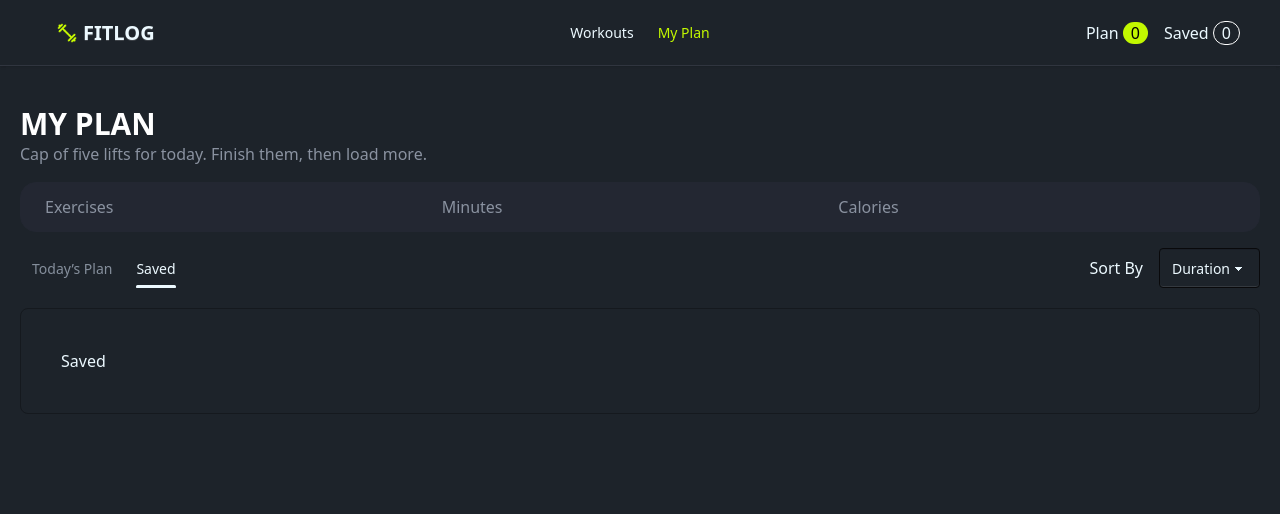
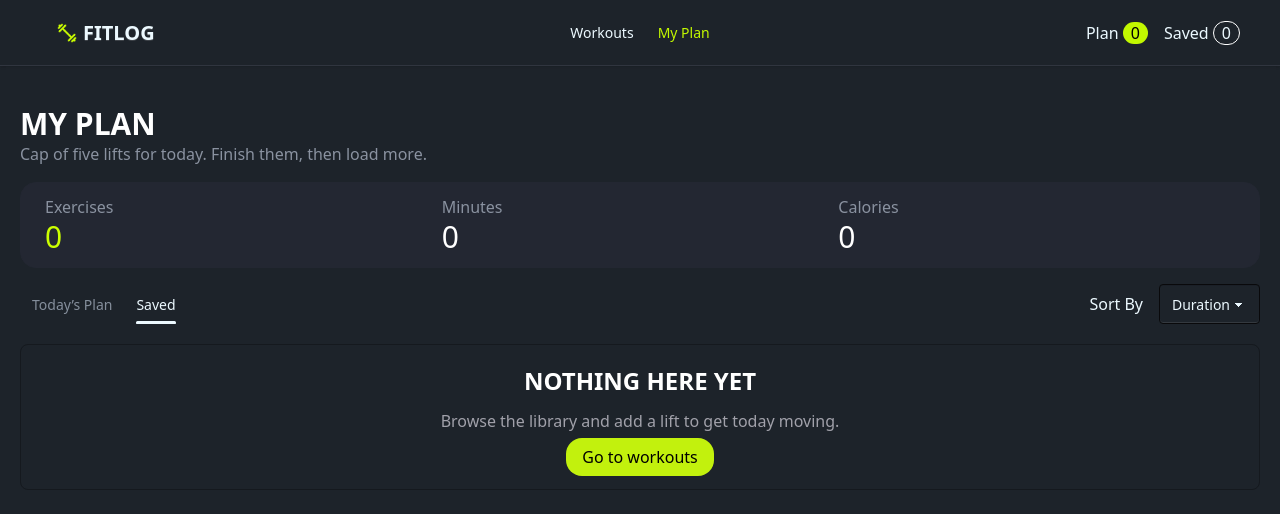
Before and after one commit to rezasdsju/fit-log, a Next.js app: page /my-plan in a window 1280 px wide. Shown: the top 514 px of the page. Built offline with nearby package versions, Linux system fonts and the light colour scheme.

Commit message:
feat: add save workout functionality

```diff
--- a/src/app/my-plan/page.tsx
+++ b/src/app/my-plan/page.tsx
@@ -9,7 +9,7 @@ import ListedWorkoutFallback from "@/components/shared/ListedWorkoutFallback";
 const MyPlanPage = () => {
     const [sortBy, setSortBy] = useState<'duration'|'calories'|'rating'>('duration')
     const [todayPlanSelected, setTodayPlanSelected] = useState(false)
-    const { todayPlan} = useContext(WorkoutContext)
+    const { todayPlan, saved} = useContext(WorkoutContext)
     const handleTodayPlanSelected = ()=>{
         setTodayPlanSelected(!todayPlanSelected)
     }
@@ -26,11 +26,13 @@ const MyPlanPage = () => {
         return sortedWorkout
     }
     const sortedTodayPlan = sortWorkout(todayPlan)
+    const sortedSaved = sortWorkout(saved)
     const todayPlanDurationTotal = todayPlan.map(workout=>workout.duration).reduce((elem,acc)=>elem+acc, 0)
     const todayPlanCaloriesTotal = todayPlan.map(workout=>workout.caloriesBurned).reduce((elem,acc)=>elem+acc, 0)
 
+    const savedWorkoutDurationTotal = saved.map(workout=>workout.duration).reduce((elem,acc)=>elem+acc,0)
 
-
+    const savedWorkoutCaloriesTotal = saved.map(workout=>workout.caloriesBurned).reduce((elem,acc)=>elem+acc,0)
     return (
         <div className="px-3 sm:px-5 py-5 sm:py-10 space-y-4">
             <div>
@@ -40,15 +42,15 @@ const MyPlanPage = () => {
             <div className="grid grid-cols-3 border-[1.5px] border-[#232732] bg-[#232732] px-3 sm:px-6 py-3 rounded-2xl">
                 <div className="text-[#8A92A0]">
                     <h4>Exercises</h4>
-                    <p className="text-[#CCFF00] text-3xl">{todayPlanSelected?todayPlan.length:''}</p>
+                    <p className="text-[#CCFF00] text-3xl">{todayPlanSelected?todayPlan.length:saved.length}</p>
                 </div>
                 <div className="text-[#8A92A0] ">
                     <h4>Minutes</h4>
-                    <p className="text-[#FFFFFF] text-3xl">{todayPlanSelected?todayPlanDurationTotal:''}</p>
+                    <p className="text-[#FFFFFF] text-3xl">{todayPlanSelected?todayPlanDurationTotal:savedWorkoutDurationTotal}</p>
                 </div>
                 <div className="text-[#8A92A0]">
                     <h4>Calories</h4>
-                    <p className="text-[#FFFFFF] text-3xl">{todayPlanSelected?todayPlanCaloriesTotal:''}</p>
+                    <p className="text-[#FFFFFF] text-3xl">{todayPlanSelected?todayPlanCaloriesTotal:savedWorkoutCaloriesTotal}</p>
                 </div>
             </div>
             <div className="relative ">
@@ -62,7 +64,12 @@ const MyPlanPage = () => {
                     </div>
 
                     <input type="radio" name="my_tabs_2" className="tab" aria-label="Saved" defaultChecked />
-                    <div className="tab-content border-base-300 bg-base-100 p-10 mt-5">Saved</div>
+                    <div className="tab-content border-base-300 bg-base-100 px-2 py-2 sm:px-5 sm:py-5 mt-5">
+                        {
+                            sortedSaved.length>0? sortedSaved.map(workout=><ListedWorkoutCard key={workout.id} workout={workout}></ListedWorkoutCard>) :<ListedWorkoutFallback></ListedWorkoutFallback>
+
+                        }
+                    </div>
 
                 </div>
 
--- a/src/app/workout-details/[id]/page.tsx
+++ b/src/app/workout-details/[id]/page.tsx
@@ -1,10 +1,10 @@
 import type { IWorkout } from "@/types/exerciseDataTypes";
 import Image from "next/image";
-import { FaRegBookmark } from "react-icons/fa";
+// import { FaRegBookmark } from "react-icons/fa";
 // import { LuCalendarPlus2 } from "react-icons/lu";
 import TodayPlanButton from "@/components/workoutDetails/TodayPlanButton";
 
-
+import SaveLaterButton from "@/components/workoutDetails/SaveLaterButton";
 
 const BookDetailPage = async ({ params }: { params: Promise<{ id: string }> }) => {
     const { id } = await params
@@ -65,13 +65,8 @@ const BookDetailPage = async ({ params }: { params: Promise<{ id: string }> }) =
                 </ol>
                 <div className="flex py-5 gap-4">
                     <TodayPlanButton workout={workout}></TodayPlanButton>
+                    <SaveLaterButton workout={workout}></SaveLaterButton>
 
-                    <div className="flex items-center bg-[#374151] gap-2 rounded px-4 py-2 border border-[#374151]">
-                        <span>
-                            <FaRegBookmark />
-                        </span>
-                        <button className="text-[#E5E7EB] ">Save for later</button>
-                    </div>
                 </div>
             </div>
         </div>
--- /dev/null
+++ b/src/components/shared/DeleteButton.tsx
@@ -0,0 +1,15 @@
+'use client'
+
+import { FaTimes } from "react-icons/fa";
+
+
+const DeleteButton = () => {
+    return (
+        <div>
+                            <span><FaTimes />
+                            </span>
+        </div>
+    );
+};
+
+export default DeleteButton;
--- a/src/components/shared/Navbar.tsx
+++ b/src/components/shared/Navbar.tsx
@@ -6,7 +6,7 @@ import logo from '@/assets/logo.png'
 import { useContext } from "react";
 import { WorkoutContext } from "@/context/WorkoutContext";
 const Navbar = () => {
-        const { todayPlan} = useContext(WorkoutContext)
+        const { todayPlan, saved} = useContext(WorkoutContext)
 
     const pathname = usePathname()
     const links = <>
@@ -37,7 +37,7 @@ const Navbar = () => {
                 </div>
                 <div className="navbar-end gap-2 sm:gap-4">
                     <p>Plan <span className="bg-[#C2F800] px-2 rounded-2xl text-black">{todayPlan.length}</span></p>
-                    <p>Saved <span className="rounded-2xl px-2 border border-white bg-am">0</span></p>
+                    <p>Saved <span className="rounded-2xl px-2 border border-white bg-am">{saved.length}</span></p>
                 </div>
             </div>
         </nav>
--- a/src/components/workoutDetails/SaveLaterButton.tsx
+++ b/src/components/workoutDetails/SaveLaterButton.tsx
@@ -0,0 +1,31 @@
+'use client'
+import { WorkoutContext } from "@/context/WorkoutContext";
+import { IWorkout } from "@/types/exerciseDataTypes";
+import { useContext } from "react";
+import { FaRegBookmark } from "react-icons/fa";
+import { toast } from "react-toastify";
+
+
+
+const SaveLaterButton = ({ workout }: { workout: IWorkout }) => {
+    const {saved, setSaved} = useContext(WorkoutContext)
+    const handleSaveButton = ()=>{
+        const hasIncludedToSaved = saved.find(w=>w===workout)
+        if (hasIncludedToSaved) {
+            toast.error('Already in saved')
+            return
+        }
+        setSaved([...saved, workout])
+        toast.success('Added to Saved')
+    }
+    return (
+        <div className="flex items-center bg-[#374151] gap-2 rounded px-4 py-2 border border-[#374151]">
+            <span>
+                <FaRegBookmark />
+            </span>
+            <button onClick={handleSaveButton} className="text-[#E5E7EB] ">Save for later</button>
+        </div>
+    );
+};
+
+export default SaveLaterButton;
```
